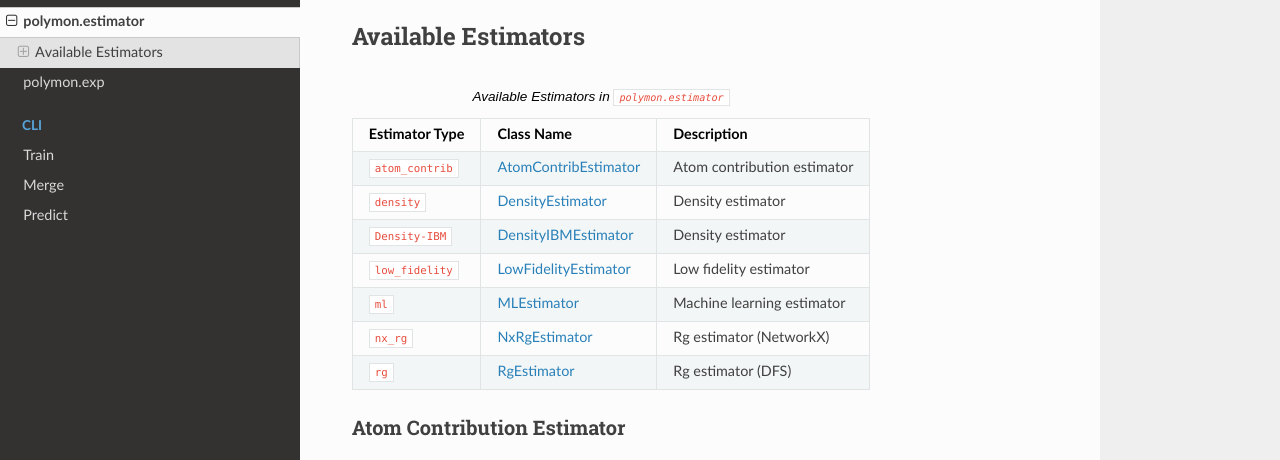
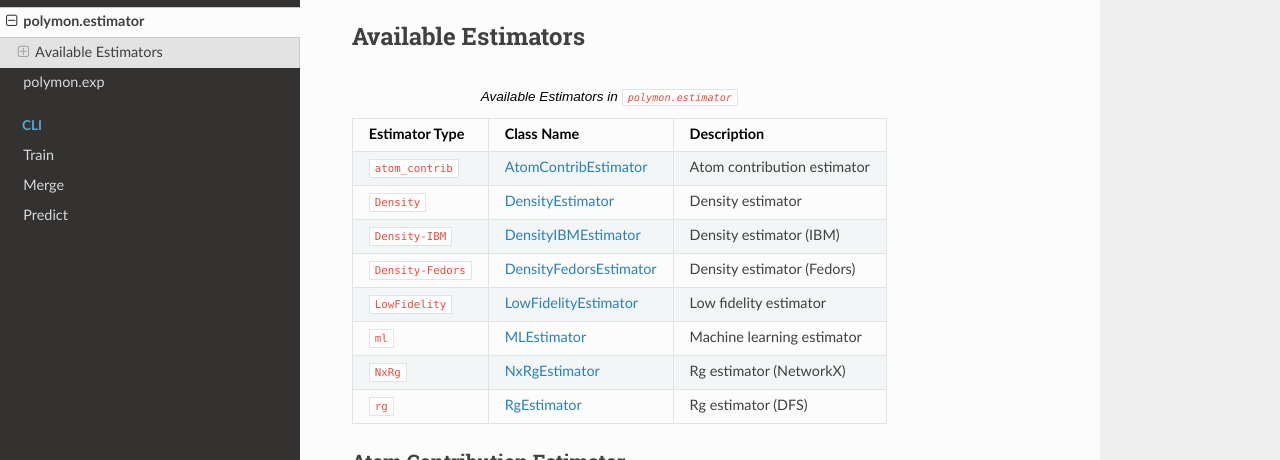
Before and after one commit to fate1997/polymon, a Sphinx documentation site: the page built from docs/source/modules/estimator.rst, in a window 1280 px wide and 900 px high, cut to the strip 264-724 px from the top of the window. Built offline with Sphinx 7.4.7 and the Read the Docs theme 3.1.0, drawn with Linux system fonts in a browser that asks for light colours.

Commit message:
update doc

```diff
--- a/docs/source/modules/estimator.rst
+++ b/docs/source/modules/estimator.rst
@@ -19,19 +19,22 @@ Available Estimators
    * - ``atom_contrib``
      - :ref:`AtomContribEstimator <estimator-atom_contrib>`
      - Atom contribution estimator
-   * - ``density``
+   * - ``Density``
      - :ref:`DensityEstimator <estimator-density>`
      - Density estimator
    * - ``Density-IBM``
      - :ref:`DensityIBMEstimator <estimator-density_ibm>`
-     - Density estimator
-   * - ``low_fidelity``
+     - Density estimator (IBM)
+   * - ``Density-Fedors``
+     - :ref:`DensityFedorsEstimator <estimator-density_fedors>`
+     - Density estimator (Fedors)
+   * - ``LowFidelity``
      - :ref:`LowFidelityEstimator <estimator-low_fidelity>`
      - Low fidelity estimator
    * - ``ml``
      - :ref:`MLEstimator <estimator-ml>`
      - Machine learning estimator
-   * - ``nx_rg``
+   * - ``NxRg``
      - :ref:`NxRgEstimator <estimator-nx_rg>`
      - Rg estimator (NetworkX)
    * - ``rg``
```
